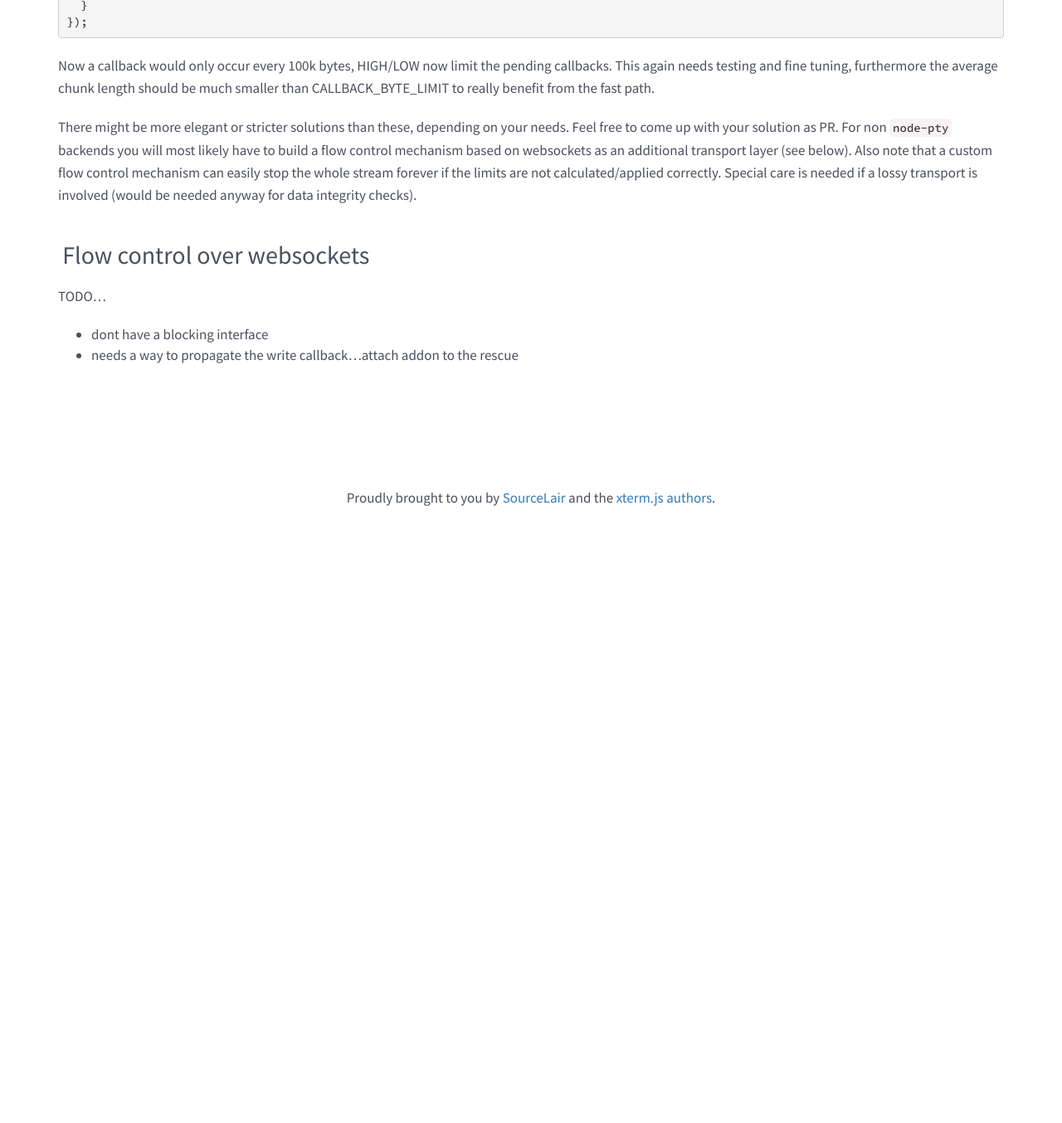
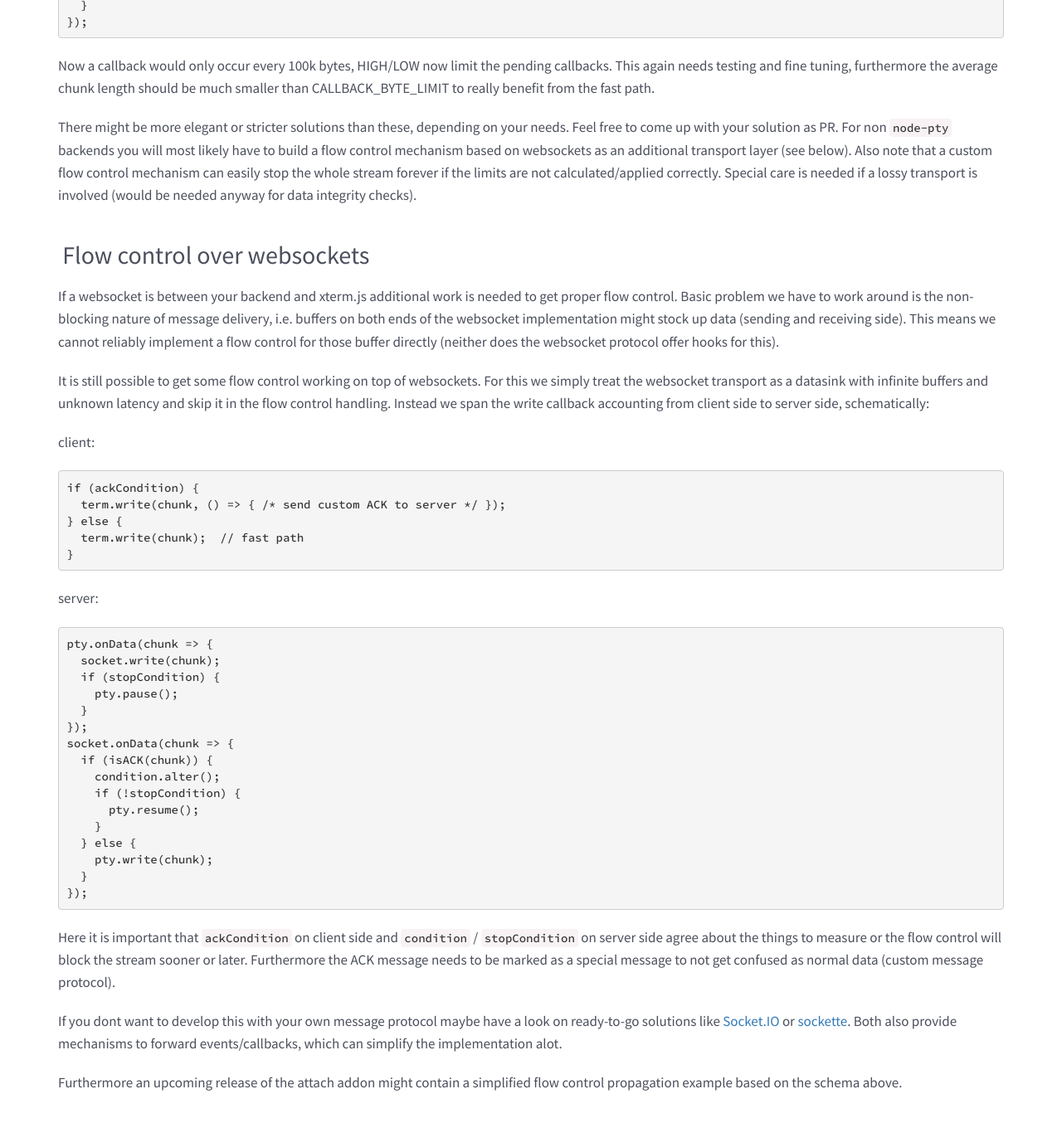
Before and after one commit to xtermjs/xtermjs.org, a Jekyll site: the page built from _docs/guides/flowcontrol.md, in a window 1280 px wide and 1400 px high, scrolled down 2578 px. Shown: the top 1354 px of the window at 83% size. Built offline with Jekyll 4.4.1, drawn with Linux system fonts in a browser that asks for light colours; nearby versions of some CDN libraries; before the commit the page ends 3208 px from its top, so only the background shows below that.

Commit message:
notes on websockets

````diff
--- a/_docs/guides/flowcontrol.md
+++ b/_docs/guides/flowcontrol.md
@@ -110,7 +110,41 @@ There might be more elegant or stricter solutions than these, depending on your
 
 ## Flow control over websockets
 
-TODO...
+If a websocket is between your backend and xterm.js additional work is needed to get proper flow control. Basic problem we have to work around is the non-blocking nature of message delivery, i.e. buffers on both ends of the websocket implementation might stock up data (sending and receiving side). This means we cannot reliably implement a flow control for those buffer directly (neither does the websocket protocol offer hooks for this).
 
-- dont have a blocking interface
-- needs a way to propagate the write callback...attach addon to the rescue
+It is still possible to get some flow control working on top of websockets. For this we simply treat the websocket transport as a datasink with infinite buffers and unknown latency and skip it in the flow control handling. Instead we span the write callback accounting from client side to server side, schematically:
+
+client:
+```Javascript
+if (ackCondition) {
+  term.write(chunk, () => { /* send custom ACK to server */ });
+} else {
+  term.write(chunk);  // fast path
+}
+```
+
+server:
+```Javascript
+pty.onData(chunk => {
+  socket.write(chunk);
+  if (stopCondition) {
+    pty.pause();
+  }
+});
+socket.onData(chunk => {
+  if (isACK(chunk)) {
+    condition.alter();
+    if (!stopCondition) {
+      pty.resume();
+    }
+  } else {
+    pty.write(chunk);
+  }
+});
+```
+
+Here it is important that `ackCondition` on client side and `condition` / `stopCondition` on server side agree about the things to measure or the flow control will block the stream sooner or later. Furthermore the ACK message needs to be marked as a special message to not get confused as normal data (custom message protocol).
+
+If you dont want to develop this with your own message protocol maybe have a look on ready-to-go solutions like [Socket.IO](https://socket.io/) or [sockette](https://github.com/lukeed/sockette). Both also provide mechanisms to forward events/callbacks, which can simplify the implementation alot.
+
+Furthermore an upcoming release of the attach addon might contain a simplified flow control propagation example based on the schema above.
````
